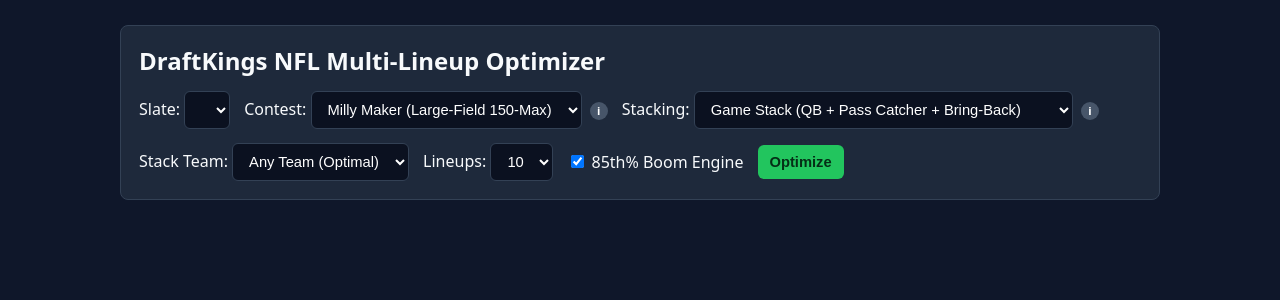
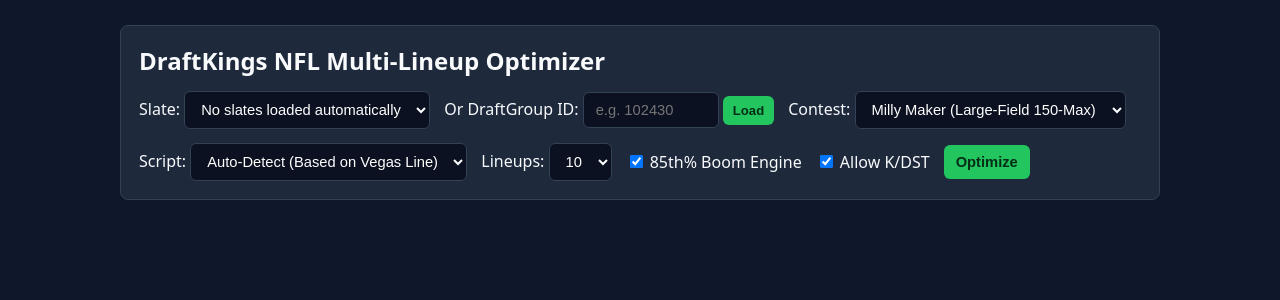
Before and after one commit to ktwom22/NFL_DFS926, a Flask app: template templates/index.html in a window 1280 px wide. Shown: the top 300 px of the page. Run offline with Flask 3, Linux system fonts and the light colour scheme; the template is opened without the code that fills it, so the values that code supplies are empty.

Commit message:
slate fix

```diff
--- a/templates/index.html
+++ b/templates/index.html
@@ -19,7 +19,7 @@
     .container { max-width: 1040px; margin: auto; }
     .control-panel { background: var(--card); border: 1px solid var(--border); border-radius: 8px; padding: 18px; margin-bottom: 20px; }
     .row { display: flex; gap: 14px; align-items: center; flex-wrap: wrap; }
-    select, button { padding: 9px 12px; border-radius: 6px; font-size: 0.92rem; outline: none; background: #0b1120; color: #fff; border: 1px solid var(--border); }
+    select, button, input { padding: 9px 12px; border-radius: 6px; font-size: 0.92rem; outline: none; background: #0b1120; color: #fff; border: 1px solid var(--border); }
     button { background: var(--accent); color: #052e16; font-weight: 700; border: none; cursor: pointer; }
     button:hover { background: var(--accent-hover); }
     button:disabled { background: #475569; cursor: not-allowed; }
@@ -36,24 +36,19 @@
     .status { padding: 10px; border-radius: 6px; margin: 10px 0; font-size: 0.9rem; display: none; }
     .err { background: #7f1d1d; color: #fca5a5; display: block; }
     .loading { background: #1e3a8a; color: #93c5fd; display: block; }
-
-    .tooltip-container { position: relative; display: inline-flex; align-items: center; cursor: help; margin-left: 4px; }
-    .info-circle { background: #475569; color: #fff; border-radius: 50%; width: 18px; height: 18px; font-size: 11px; font-weight: bold; display: inline-flex; align-items: center; justify-content: center; }
-    .tooltip-text {
-      visibility: hidden; width: 320px; background-color: #020617; color: #e2e8f0; text-align: left;
-      border-radius: 6px; padding: 12px; position: absolute; z-index: 100; bottom: 130%; left: 50%;
-      transform: translateX(-50%); opacity: 0; transition: opacity 0.2s; border: 1px solid var(--border);
-      box-shadow: 0 10px 15px -3px rgba(0, 0, 0, 0.5); font-size: 0.8rem; line-height: 1.4;
-    }
-    .tooltip-container:hover .tooltip-text { visibility: visible; opacity: 1; }
-    .tooltip-text ul { padding-left: 16px; margin: 6px 0 0 0; }
-    .tooltip-text li { margin-bottom: 4px; }
-    .stat-tag { color: var(--accent); font-weight: bold; }
+    .notice { background: #854d0e; color: #fef08a; padding: 10px; border-radius: 6px; margin-bottom: 15px; font-size: 0.88rem; }
   </style>
 </head>
 <body>
 
 <div class="container">
+  {% if error_message %}
+    <div class="notice">
+      <strong>DraftKings Lobby Notice:</strong> {{ error_message }}
+      <br><small>If the automatic slate list is blocked by DraftKings on this IP, enter any DraftGroup ID or contest URL below to fetch it directly.</small>
+    </div>
+  {% endif %}
+
   <div class="control-panel">
     <h2 style="margin: 0 0 14px 0;">DraftKings NFL Multi-Lineup Optimizer</h2>
 
@@ -61,6 +56,7 @@
       <label>
         Slate:
         <select id="slateSelect" onchange="handleSlateChange()">
+          {% if slates %}
             <optgroup label="Showdown (Single Game)">
               {% for s in slates if s.type == 'showdown' %}
                 <option value="{{ s.id }}" data-type="showdown">{{ s.label }}</option>
@@ -71,7 +67,17 @@
                 <option value="{{ s.id }}" data-type="classic">{{ s.label }}</option>
               {% endfor %}
             </optgroup>
+          {% else %}
+            <option value="" disabled selected>No slates loaded automatically</option>
+          {% endif %}
         </select>
+      </label>
+
+      <!-- Manual DraftGroup fallback input -->
+      <label>
+        Or DraftGroup ID:
+        <input type="text" id="manualDgInput" placeholder="e.g. 102430" style="width: 110px;">
+        <button type="button" onclick="loadManualSlate()" style="padding: 7px 10px; font-size: 0.82rem;">Load</button>
       </label>
 
       <!-- Contest Type Selector -->
@@ -82,17 +88,6 @@
           <option value="limited_entry">Limited Entry (3-Max / 20-Max)</option>
           <option value="single_entry">Single Entry (SE / Small-Field)</option>
         </select>
-        <span class="tooltip-container">
-          <span class="info-circle">i</span>
-          <div class="tooltip-text">
-            <strong>Contest-Driven Strategy:</strong>
-            <ul>
-              <li><span class="stat-tag">Milly Maker:</span> Exactly 1 TE enforced (strictly bans dual-TE flex). Highest variance (16%). High portfolio diversification.</li>
-              <li><span class="stat-tag">Limited Entry:</span> Exactly 1 TE enforced. Balanced ceiling (12% variance). Anchors core volume.</li>
-              <li><span class="stat-tag">Single Entry:</span> Low variance (8%). Maximizes median volume; dual-TE allowed only if optimal.</li>
-            </ul>
-          </div>
-        </span>
       </label>
 
       <!-- Showdown Script Control -->
@@ -120,17 +115,6 @@
           <option value="naked_qb">Naked QB (No Pass Catchers)</option>
           <option value="none">Unrestricted (Solver Discretion)</option>
         </select>
-        <span class="tooltip-container">
-          <span class="info-circle">i</span>
-          <div class="tooltip-text">
-            <strong>Historical DK Milly Maker Win Rates:</strong>
-            <ul>
-              <li><span class="stat-tag">Game Stack (82-85%):</span> Pair QB with pass-catcher + opponent bring-back.</li>
-              <li><span class="stat-tag">Double Stack (55-60%):</span> Dominates pocket passers (Purdy, Mahomes).</li>
-              <li><span class="stat-tag">Naked QB (&lt;10%):</span> Only viable for high-volume rushing QBs (Lamar, Allen).</li>
-            </ul>
-          </div>
-        </span>
       </label>
 
       <!-- Optional Team to Stack Dropdown -->
@@ -173,22 +157,60 @@
 
 <script>
 let currentVegas = null;
+let activeSlateId = null;
+let activeSlateType = "showdown";
+
+function updateControlVisibility(isSho) {
+  document.getElementById("scriptLabel").style.display = isSho ? "inline-block" : "none";
+  document.getElementById("allowKDstLabel").style.display = isSho ? "inline-block" : "none";
+  document.getElementById("stackLabel").style.display = isSho ? "none" : "inline-block";
+  document.getElementById("teamStackLabel").style.display = isSho ? "none" : "inline-block";
+}
 
 async function handleSlateChange() {
   const sel = document.getElementById("slateSelect");
+  if (!sel || sel.selectedIndex < 0) return;
   const opt = sel.options[sel.selectedIndex];
-  const isShowdown = opt && opt.dataset.type === "showdown";
+  if (!opt || !opt.value) return;
 
-  document.getElementById("scriptLabel").style.display = isShowdown ? "inline-block" : "none";
-  document.getElementById("allowKDstLabel").style.display = isShowdown ? "inline-block" : "none";
-  document.getElementById("stackLabel").style.display = isShowdown ? "none" : "inline-block";
-  document.getElementById("teamStackLabel").style.display = isShowdown ? "none" : "inline-block";
+  activeSlateId = parseInt(opt.value);
+  activeSlateType = opt.dataset.type || "classic";
+  updateControlVisibility(activeSlateType === "showdown");
+  await fetchVegasAndTeams(activeSlateId, activeSlateType);
+}
 
+async function loadManualSlate() {
+  const raw = document.getElementById("manualDgInput").value.trim();
+  const matched = raw.match(/\d+/);
+  if (!matched) {
+    alert("Please enter a numeric DraftGroup ID (e.g. 102430).");
+    return;
+  }
+  activeSlateId = parseInt(matched[0]);
+
+  // Prompt user whether this is showdown or classic if entering manually
+  const isShowdown = confirm("Is this DraftGroup a Showdown (Single-Game) slate? Click OK for Showdown, Cancel for Classic.");
+  activeSlateType = isShowdown ? "showdown" : "classic";
+
+  // Add to dropdown and select it
+  const sel = document.getElementById("slateSelect");
+  const newOpt = document.createElement("option");
+  newOpt.value = activeSlateId;
+  newOpt.dataset.type = activeSlateType;
+  newOpt.text = `Manual #${activeSlateId} (${activeSlateType.toUpperCase()})`;
+  newOpt.selected = true;
+  sel.appendChild(newOpt);
+
+  updateControlVisibility(activeSlateType === "showdown");
+  await fetchVegasAndTeams(activeSlateId, activeSlateType);
+}
+
+async function fetchVegasAndTeams(dgId, sType) {
   try {
     const res = await fetch("/api/vegas-info", {
       method: "POST",
       headers: { "Content-Type": "application/json" },
-      body: JSON.stringify({ draft_group_id: parseInt(opt.value) })
+      body: JSON.stringify({ draft_group_id: dgId })
     });
     const data = await res.json();
 
@@ -200,7 +222,7 @@
       });
     }
 
-    if (isShowdown && data.status === "success" && data.vegas) {
+    if (sType === "showdown" && data.status === "success" && data.vegas) {
       currentVegas = data.vegas;
       document.getElementById("vegasSpread").innerText = `Spread: ${data.vegas.favorite} -${data.vegas.spread}`;
       document.getElementById("vegasTotal").innerText = `O/U: ${data.vegas.over_under}`;
@@ -216,9 +238,10 @@
 }
 
 async function runOptimization() {
-  const sel = document.getElementById("slateSelect");
-  const opt = sel.options[sel.selectedIndex];
-  if (!opt) return;
+  if (!activeSlateId) {
+    alert("Please select or load a slate first.");
+    return;
+  }
 
   const btn = document.getElementById("solveBtn");
   const msg = document.getElementById("msg");
@@ -226,7 +249,7 @@
 
   btn.disabled = true;
   msg.className = "status loading";
-  msg.innerText = "Applying game-stack & contest rules...";
+  msg.innerText = "Applying optimization constraints...";
   container.innerHTML = "";
 
   try {
@@ -234,8 +257,8 @@
       method: "POST",
       headers: { "Content-Type": "application/json" },
       body: JSON.stringify({
-        draft_group_id: parseInt(opt.value),
-        slate_type: opt.dataset.type,
+        draft_group_id: activeSlateId,
+        slate_type: activeSlateType,
         contest_type: document.getElementById("contestTypeSelect").value,
         game_script: document.getElementById("gameScriptSelect").value,
         stack_style: document.getElementById("stackStyleSelect").value,
@@ -248,30 +271,12 @@
       })
     });
 
-    const text = await res.text();
-    let data;
-    try {
-      data = JSON.parse(text);
-    } catch (e) {
-      throw new Error(`Server returned non-JSON response (HTTP ${res.status}): ${text.substring(0, 150)}...`);
-    }
-
+    const data = await res.json();
     if (!res.ok || data.status === "error") {
       throw new Error(data.message || "Optimization failed.");
     }
 
-    let lineupsList = [];
-    if (Array.isArray(data.lineups)) {
-      lineupsList = data.lineups;
-    } else if (Array.isArray(data.lineup)) {
-      lineupsList = [{
-        lineup_num: 1,
-        total_salary: data.total_salary,
-        total_proj: data.total_projected_fpts,
-        players: data.lineup
-      }];
-    }
-
+    const lineupsList = Array.isArray(data.lineups) ? data.lineups : [];
     if (lineupsList.length === 0) {
       throw new Error("No lineups were generated.");
     }
```
Lines whose indentation alone changed are shown as unchanged.
